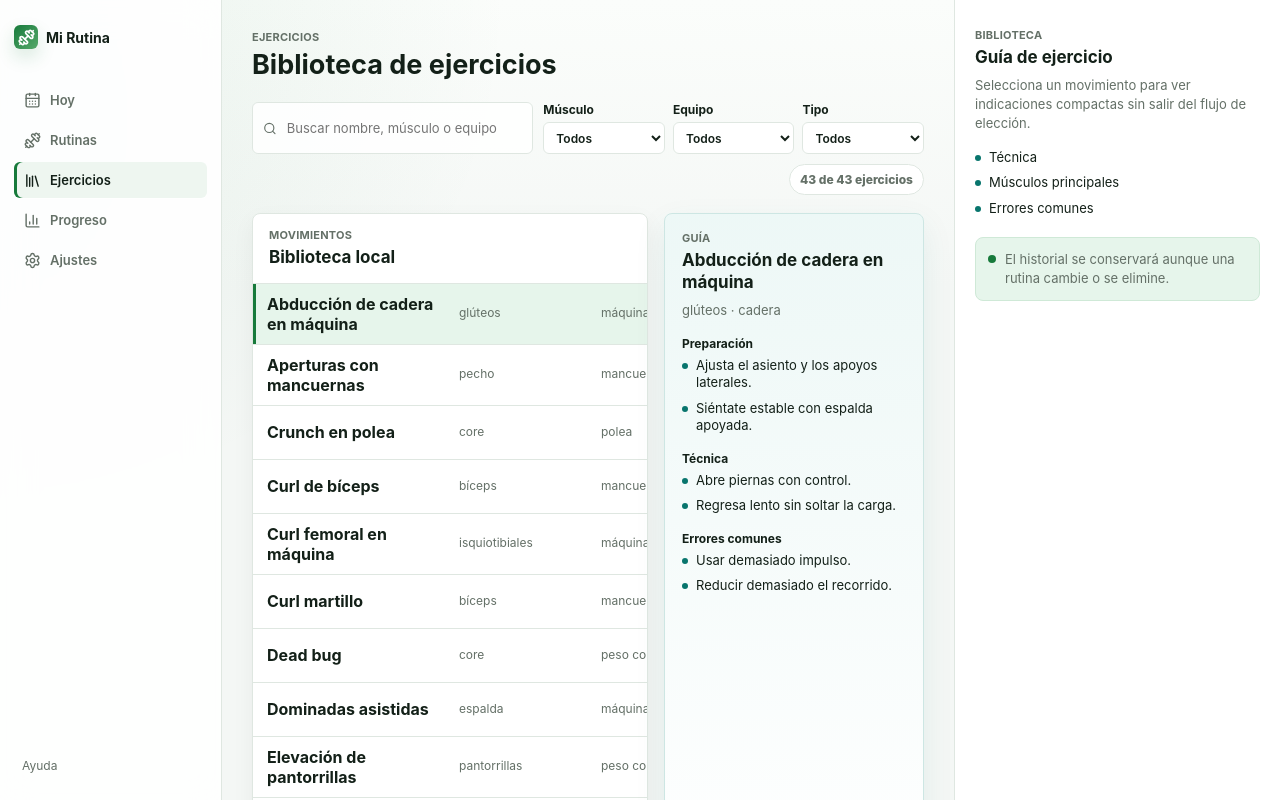
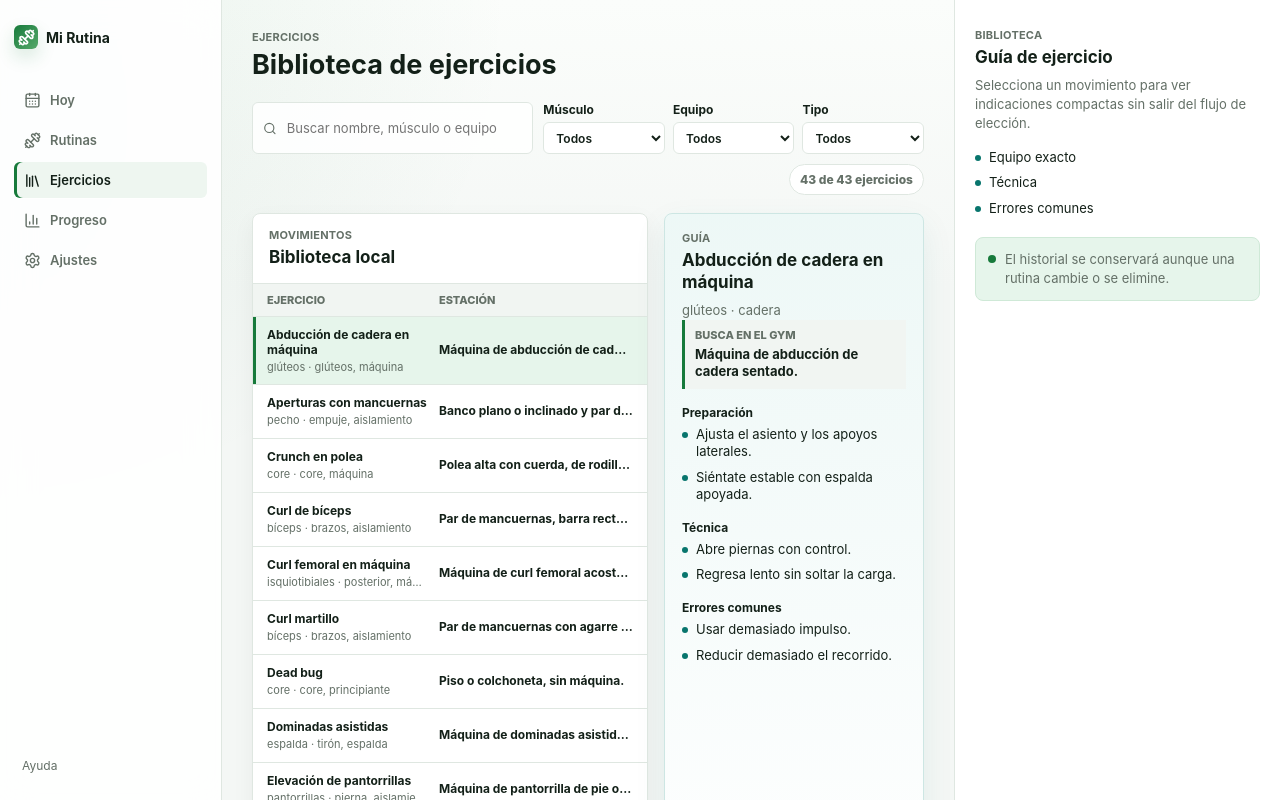
Before and after one commit to Betancourt1/exercise-tracker, a React (Vite) app: page / in a window 1280 px wide. Both pictures are taken after a click on the button "Ejercicios". Built offline with nearby package versions, Linux system fonts and the light colour scheme.

Commit message:
Improve exercise equipment guidance

```diff
--- a/src/App.tsx
+++ b/src/App.tsx
@@ -36,7 +36,7 @@ import {
   stringifyDatabaseExport,
 } from "./data";
 import type { DatabaseExport } from "./data";
-import type { Exercise } from "./domain";
+import { formatExerciseEquipmentDetail, type Exercise } from "./domain";
 
 type PageId = "today" | "routines" | "exercises" | "progress" | "settings" | "workout";
 
@@ -86,7 +86,7 @@ const contextByPage: Record<
     title: "Guía de ejercicio",
     eyebrow: "Biblioteca",
     body: "Selecciona un movimiento para ver indicaciones compactas sin salir del flujo de elección.",
-    bullets: ["Técnica", "Músculos principales", "Errores comunes"],
+    bullets: ["Equipo exacto", "Técnica", "Errores comunes"],
   },
   progress: {
     title: "Lectura de progreso",
@@ -632,10 +632,24 @@ function ExercisesPage() {
             </div>
           </div>
           {isLoading ? (
-            <EmptyRows rows={4} labels={["Nombre", "Equipo", "Músculos", "Etiquetas"]} />
+            <EmptyRows rows={4} labels={["Nombre", "Estación"]} />
           ) : filteredExercises.length > 0 ? (
+            <>
+              <div className="exercise-browser-table-head" aria-hidden="true">
+                <span>Ejercicio</span>
+                <span>Estación</span>
+              </div>
               <div className="exercise-browser-list">
-              {filteredExercises.map((exercise) => (
+                {filteredExercises.map((exercise) => {
+                  const equipmentDetail = formatExerciseEquipmentDetail(exercise);
+                  const exerciseMeta = [
+                    exercise.primaryMuscles.join(", "),
+                    exercise.tags.slice(0, 2).join(", "),
+                  ]
+                    .filter(Boolean)
+                    .join(" · ");
+
+                  return (
                     <button
                       className="exercise-browser-row"
                       data-active={exercise.id === selectedExercise?.id}
@@ -643,13 +657,18 @@ function ExercisesPage() {
                       key={exercise.id}
                       onClick={() => setSelectedExerciseId(exercise.id)}
                     >
+                      <span className="exercise-name-cell">
                         <strong>{exercise.name}</strong>
-                  <span>{exercise.primaryMuscles.join(", ")}</span>
-                  <span>{exercise.equipment.join(", ")}</span>
-                  <span>{exercise.tags.slice(0, 4).join(", ")}</span>
+                        <small>{exerciseMeta}</small>
+                      </span>
+                      <span className="exercise-station-text" title={equipmentDetail}>
+                        {equipmentDetail}
+                      </span>
                     </button>
-              ))}
+                  );
+                })}
               </div>
+            </>
           ) : (
             <EmptyState
               title="Sin resultados"
@@ -715,10 +734,20 @@ function ExerciseGuideCard({ exercise }: { exercise: Exercise | null }) {
           ? ` · ${exercise.secondaryMuscles.join(", ")}`
           : ""}
       </p>
+      <EquipmentDetailCallout exercise={exercise} />
       <GuideBlock title="Preparación" items={exercise.guide.setup} />
       <GuideBlock title="Técnica" items={exercise.guide.technique} />
       <GuideBlock title="Errores comunes" items={exercise.guide.commonMistakes} />
     </article>
+  );
+}
+
+function EquipmentDetailCallout({ exercise }: { exercise: Exercise }) {
+  return (
+    <div className="equipment-detail-callout">
+      <span>Busca en el gym</span>
+      <strong>{formatExerciseEquipmentDetail(exercise)}</strong>
+    </div>
   );
 }
 
--- a/src/data/importValidation.ts
+++ b/src/data/importValidation.ts
@@ -113,6 +113,12 @@ function validateExercises(records: Exercise[]): string | null {
     if (!isStringArray(record.primaryMuscles)) return "requiere primaryMuscles";
     if (!isStringArray(record.secondaryMuscles)) return "requiere secondaryMuscles";
     if (!isStringArray(record.equipment)) return "requiere equipment";
+    if (
+      record.equipmentDetail !== undefined &&
+      typeof record.equipmentDetail !== "string"
+    ) {
+      return "equipmentDetail debe ser string";
+    }
     if (!isStringArray(record.tags)) return "requiere tags";
     if (!isGuide(record.guide)) return "requiere guide válido";
     if (typeof record.isCustom !== "boolean") return "requiere isCustom";
--- a/src/data/seedExercises.ts
+++ b/src/data/seedExercises.ts
@@ -8,6 +8,53 @@ type SeedExerciseInput = Pick<
   Exercise,
   "name" | "primaryMuscles" | "secondaryMuscles" | "equipment" | "tags" | "guide"
 >;
+
+const equipmentDetailsByExerciseName: Record<string, string> = {
+  Sentadilla: "Rack de sentadilla o jaula de potencia con barra olímpica.",
+  "Press banca": "Banco plano con soportes para barra olímpica.",
+  "Remo con barra": "Barra olímpica libre; opcional rack para elevar la barra al inicio.",
+  "Peso muerto rumano": "Barra olímpica libre o par de mancuernas pesadas.",
+  Zancadas: "Espacio libre con peso corporal o par de mancuernas.",
+  "Press militar": "Rack con barra a altura de hombros o par de mancuernas.",
+  "Sentadilla con peso corporal": "Espacio libre, sin máquina.",
+  "Sentadilla goblet": "Mancuerna o kettlebell sostenida frente al pecho.",
+  "Step-up": "Banco, cajón pliométrico o plataforma estable.",
+  "Prensa de pierna": "Máquina de prensa de pierna inclinada u horizontal.",
+  "Curl femoral en máquina": "Máquina de curl femoral acostado o sentado.",
+  "Extensión de piernas": "Máquina de extensión de piernas con rodillo frontal.",
+  "Hip thrust": "Banco estable con barra y almohadilla; máquina de hip thrust si existe.",
+  "Puente de glúteos": "Colchoneta o piso; opcional mancuerna sobre la cadera.",
+  "Elevación de pantorrillas":
+    "Máquina de pantorrilla de pie o sentado; alternativa con mancuernas.",
+  Flexiones: "Piso o colchoneta, sin máquina.",
+  "Press inclinado con mancuernas": "Banco ajustable inclinado y par de mancuernas.",
+  "Aperturas con mancuernas": "Banco plano o inclinado y par de mancuernas ligeras.",
+  "Jalón al pecho": "Máquina de jalón al pecho con polea alta y soporte para muslos.",
+  "Dominadas asistidas": "Máquina de dominadas asistidas; alternativa banda en barra fija.",
+  "Remo con mancuerna": "Banco plano y una mancuerna.",
+  "Remo invertido": "Barra fija baja en rack o Smith machine bloqueada.",
+  "Remo sentado en polea": "Máquina de remo sentado con polea baja.",
+  "Face pull": "Polea alta o media con cuerda; alternativa banda anclada.",
+  "Elevaciones laterales": "Par de mancuernas; alternativa polea baja o banda.",
+  "Curl de bíceps": "Par de mancuernas, barra recta/EZ o polea baja.",
+  "Extensión de tríceps en polea": "Polea alta con cuerda o barra recta.",
+  "Fondos en banco": "Banco plano estable, sin máquina.",
+  Plancha: "Piso o colchoneta, sin máquina.",
+  "Dead bug": "Piso o colchoneta, sin máquina.",
+  "Pallof press": "Polea ajustable a altura del pecho o banda anclada.",
+  "Farmer carry": "Par de mancuernas o kettlebells con espacio para caminar.",
+  "Kettlebell swing": "Kettlebell y espacio libre delante del cuerpo.",
+  "Press de pecho en máquina": "Máquina de press de pecho sentado con respaldo.",
+  "Press con mancuernas en banca plana": "Banco plano y par de mancuernas.",
+  "Press de hombro en máquina": "Máquina de press de hombro sentado con respaldo.",
+  "Remo con banda": "Banda de resistencia anclada a un punto estable.",
+  "Split squat": "Espacio libre; opcional par de mancuernas.",
+  "Peso muerto con kettlebell": "Kettlebell o mancuerna colocada entre los pies.",
+  "Plancha lateral": "Piso o colchoneta, sin máquina.",
+  "Crunch en polea": "Polea alta con cuerda, de rodillas frente a la torre.",
+  "Abducción de cadera en máquina": "Máquina de abducción de cadera sentado.",
+  "Curl martillo": "Par de mancuernas con agarre neutral.",
+};
 
 const seedExerciseInputs: SeedExerciseInput[] = [
   {
@@ -602,6 +649,8 @@ export function createSeedExercises(now = toIsoUtc()): Exercise[] {
     ...exercise,
     id: createSeedExerciseId(exercise.name),
     nameNormalized: normalizeExerciseName(exercise.name),
+    equipmentDetail:
+      equipmentDetailsByExerciseName[exercise.name] ?? exercise.equipment.join(", "),
     isCustom: false,
     archivedAt: null,
     createdAt: now,
@@ -616,15 +665,44 @@ export async function seedExerciseLibrary(db: WorkoutDatabase = appDb): Promise<
     return await db.transaction("rw", db.meta, db.exercises, async () => {
       const seedExercises = createSeedExercises(now);
       const existingExercises = await db.exercises.toArray();
-      const existingNames = new Set(
-        existingExercises.map((exercise) => exercise.nameNormalized),
+      const existingExerciseByName = new Map<string, Exercise>(
+        existingExercises.map((exercise) => [exercise.nameNormalized, exercise]),
       );
+      const existingNames = new Set(existingExerciseByName.keys());
       const missingExercises = seedExercises.filter(
         (exercise) => !existingNames.has(exercise.nameNormalized),
       );
+      const seedUpdates = seedExercises.flatMap((seedExercise) => {
+        const existingExercise = existingExerciseByName.get(seedExercise.nameNormalized);
+
+        if (
+          !existingExercise ||
+          existingExercise.isCustom ||
+          !hasSeedExerciseMetadataChanges(existingExercise, seedExercise)
+        ) {
+          return [];
+        }
+
+        return [
+          {
+            ...existingExercise,
+            primaryMuscles: seedExercise.primaryMuscles,
+            secondaryMuscles: seedExercise.secondaryMuscles,
+            equipment: seedExercise.equipment,
+            equipmentDetail: seedExercise.equipmentDetail,
+            tags: seedExercise.tags,
+            guide: seedExercise.guide,
+            updatedAt: now,
+          },
+        ];
+      });
 
       if (missingExercises.length > 0) {
         await db.exercises.bulkPut(missingExercises);
+      }
+
+      if (seedUpdates.length > 0) {
+        await db.exercises.bulkPut(seedUpdates);
       }
 
       await db.meta.put({
@@ -634,6 +712,7 @@ export async function seedExerciseLibrary(db: WorkoutDatabase = appDb): Promise<
         updatedAt: now,
         value: {
           insertedCount: missingExercises.length,
+          updatedCount: seedUpdates.length,
         },
       });
 
@@ -653,6 +732,26 @@ function createSeedExerciseId(name: string): string {
   return `seed:exercise:${normalizeExerciseName(name).replace(/\s+/g, "-")}`;
 }
 
+function hasSeedExerciseMetadataChanges(
+  existingExercise: Exercise,
+  seedExercise: Exercise,
+): boolean {
+  return (
+    existingExercise.equipmentDetail !== seedExercise.equipmentDetail ||
+    !areStringArraysEqual(existingExercise.primaryMuscles, seedExercise.primaryMuscles) ||
+    !areStringArraysEqual(existingExercise.secondaryMuscles, seedExercise.secondaryMuscles) ||
+    !areStringArraysEqual(existingExercise.equipment, seedExercise.equipment) ||
+    !areStringArraysEqual(existingExercise.tags, seedExercise.tags) ||
+    !areStringArraysEqual(existingExercise.guide.setup, seedExercise.guide.setup) ||
+    !areStringArraysEqual(existingExercise.guide.technique, seedExercise.guide.technique) ||
+    !areStringArraysEqual(existingExercise.guide.commonMistakes, seedExercise.guide.commonMistakes)
+  );
+}
+
+function areStringArraysEqual(first: string[], second: string[]): boolean {
+  return first.length === second.length && first.every((item, index) => item === second[index]);
+}
+
 function isConstraintError(error: unknown): boolean {
   return (
     isRecord(error) &&
--- a/src/domain/types.ts
+++ b/src/domain/types.ts
@@ -20,6 +20,7 @@ export type Exercise = {
   primaryMuscles: string[];
   secondaryMuscles: string[];
   equipment: string[];
+  equipmentDetail?: string;
   tags: string[];
   guide: ExerciseGuide;
   isCustom: boolean;
@@ -77,7 +78,7 @@ export type RoutineRevision = {
   snapshot: RoutineRevisionSnapshot;
 };
 
-export type ExerciseGuideSnapshot = Pick<Exercise, "id" | "name" | "guide">;
+export type ExerciseGuideSnapshot = Pick<Exercise, "id" | "name" | "equipmentDetail" | "guide">;
 
 export type RoutineExerciseTargetSnapshot = Pick<
   RoutineExercise,
--- a/src/domain/utils.ts
+++ b/src/domain/utils.ts
@@ -14,3 +14,11 @@ export function normalizeExerciseName(name: string): string {
     .toLocaleLowerCase("es-MX")
     .replace(/\s+/g, " ");
 }
+
+export function formatExerciseEquipmentDetail(exercise: {
+  equipment: string[];
+  equipmentDetail?: string;
+}): string {
+  const detail = exercise.equipmentDetail?.trim();
+  return detail && detail.length > 0 ? detail : exercise.equipment.join(", ");
+}
--- a/src/features/progress/ProgressPage.tsx
+++ b/src/features/progress/ProgressPage.tsx
@@ -496,6 +496,9 @@ function ExerciseGuidePanel({
 
       {guideSnapshot ? (
         <div className="progress-guide-content">
+          {guideSnapshot.equipmentDetail ? (
+            <GuideBlock title="Estación" items={[guideSnapshot.equipmentDetail]} />
+          ) : null}
           <GuideBlock title="Técnica" items={guideSnapshot.guide.technique} />
           <GuideBlock title="Evita" items={guideSnapshot.guide.commonMistakes} />
         </div>
--- a/src/features/routines/RoutineBuilderDialog.tsx
+++ b/src/features/routines/RoutineBuilderDialog.tsx
@@ -11,7 +11,11 @@ import {
   X,
 } from "lucide-react";
 import { listSeededAvailableExercises, saveRoutineGraphRevision } from "../../data";
-import type { Exercise, RoutineExercise } from "../../domain";
+import {
+  formatExerciseEquipmentDetail,
+  type Exercise,
+  type RoutineExercise,
+} from "../../domain";
 import {
   buildRoutineEditGraph,
   createRoutineExerciseDraft,
@@ -382,9 +386,9 @@ export function RoutineBuilderDialog({
                       onClick={() => setSelectedExerciseId(exercise.id)}
                     >
                       <strong>{exercise.name}</strong>
-                      <span>{exercise.primaryMuscles.join(", ")}</span>
+                      <span>{formatExerciseEquipmentDetail(exercise)}</span>
                       <small>
-                        {[exercise.equipment[0], exercise.tags[0]].filter(Boolean).join(" · ")}
+                        {[exercise.primaryMuscles[0], exercise.tags[0]].filter(Boolean).join(" · ")}
                       </small>
                     </button>
                     <button
@@ -631,6 +635,10 @@ function ExerciseGuidePanel({ exercise }: { exercise: Exercise | null }) {
           ? ` · ${exercise.secondaryMuscles.join(", ")}`
           : ""}
       </p>
+      <div className="builder-equipment-detail">
+        <span>Estación</span>
+        <strong>{formatExerciseEquipmentDetail(exercise)}</strong>
+      </div>
       <GuideList title="Preparación" items={exercise.guide.setup} />
       <GuideList title="Técnica" items={exercise.guide.technique} />
       <GuideList title="Errores comunes" items={exercise.guide.commonMistakes} />
--- a/src/features/routines/exerciseLibraryFilters.ts
+++ b/src/features/routines/exerciseLibraryFilters.ts
@@ -47,6 +47,7 @@ export function filterExerciseLibrary(
     const searchText = normalizeFilterText(
       [
         exercise.name,
+        exercise.equipmentDetail ?? "",
         ...exercise.primaryMuscles,
         ...exercise.secondaryMuscles,
         ...exercise.equipment,
--- a/src/features/workout/WorkoutPage.tsx
+++ b/src/features/workout/WorkoutPage.tsx
@@ -434,6 +434,12 @@ export function WorkoutPage({
           <h2>{currentGroup.guideSnapshot?.name ?? currentGroup.exerciseName}</h2>
           {currentGroup.guideSnapshot ? (
             <div className="workout-guide-sections">
+              {currentGroup.guideSnapshot.equipmentDetail ? (
+                <GuideSection
+                  title="Estación"
+                  items={[currentGroup.guideSnapshot.equipmentDetail]}
+                />
+              ) : null}
               <GuideSection title="Preparación" items={currentGroup.guideSnapshot.guide.setup} />
               <GuideSection title="Técnica" items={currentGroup.guideSnapshot.guide.technique} />
               <GuideSection
--- a/src/features/workout/workoutBuilders.ts
+++ b/src/features/workout/workoutBuilders.ts
@@ -150,6 +150,7 @@ function createGuideSnapshot(exercise: Exercise): ExerciseGuideSnapshot {
   return {
     id: exercise.id,
     name: exercise.name,
+    equipmentDetail: exercise.equipmentDetail,
     guide: exercise.guide,
   };
 }
--- a/src/styles.css
+++ b/src/styles.css
@@ -1649,11 +1649,23 @@ select:focus-visible {
   overflow: auto;
 }
 
+.exercise-browser-table-head {
+  display: grid;
+  grid-template-columns: minmax(160px, 0.9fr) minmax(190px, 1.1fr);
+  gap: 12px;
+  border-bottom: 1px solid var(--border);
+  padding: 9px 14px;
+  background: var(--surface-muted);
+  color: var(--muted);
+  font-size: 11px;
+  font-weight: 800;
+  letter-spacing: 0;
+  text-transform: uppercase;
+}
+
 .exercise-browser-row {
   display: grid;
-  grid-template-columns:
-    minmax(180px, 1.2fr) minmax(130px, 0.8fr) minmax(130px, 0.85fr)
-    minmax(150px, 0.9fr);
+  grid-template-columns: minmax(160px, 0.9fr) minmax(190px, 1.1fr);
   gap: 12px;
   align-items: center;
   min-height: 54px;
@@ -1676,7 +1688,8 @@ select:focus-visible {
 }
 
 .exercise-browser-row strong,
-.exercise-browser-row span {
+.exercise-browser-row span,
+.exercise-browser-row small {
   min-width: 0;
   overflow: hidden;
   text-overflow: ellipsis;
@@ -1687,11 +1700,63 @@ select:focus-visible {
   overflow-wrap: anywhere;
 }
 
+.exercise-name-cell {
+  display: grid;
+  gap: 3px;
+  white-space: normal;
+}
+
+.exercise-browser-row small {
+  color: var(--muted);
+  font-size: 11px;
+  line-height: 1.3;
+  white-space: nowrap;
+}
+
+.exercise-station-text {
+  color: var(--text);
+  font-weight: 650;
+}
+
 .exercise-browser-row span {
   color: var(--muted);
   font-size: 12px;
   line-height: 1.35;
   white-space: nowrap;
+}
+
+.exercise-browser-row .exercise-name-cell {
+  color: var(--text);
+  white-space: normal;
+}
+
+.exercise-browser-row .exercise-station-text {
+  color: var(--text);
+}
+
+.equipment-detail-callout,
+.builder-equipment-detail {
+  display: grid;
+  gap: 4px;
+  border-left: 3px solid var(--routine);
+  padding: 8px 10px;
+  background: var(--surface-muted);
+}
+
+.equipment-detail-callout span,
+.builder-equipment-detail span {
+  color: var(--muted);
+  font-size: 11px;
+  font-weight: 800;
+  letter-spacing: 0;
+  text-transform: uppercase;
+}
+
+.equipment-detail-callout strong,
+.builder-equipment-detail strong {
+  color: var(--text);
+  font-size: 13px;
+  line-height: 1.35;
 }
 
 .exercise-guide-block {
@@ -2446,6 +2511,10 @@ select:focus-visible {
     padding: 0;
   }
 
+  .exercise-browser-table-head {
+    display: none;
+  }
+
   .exercise-browser-row {
     grid-template-columns: 1fr;
     gap: 4px;
```
Also changed, not shown: 2 other files (tests, documents, lock files or other folders). Lines whose indentation alone changed are shown as unchanged.
